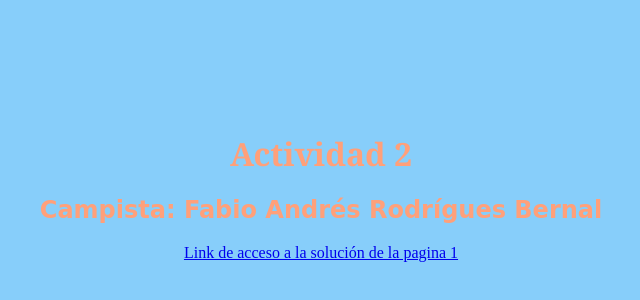
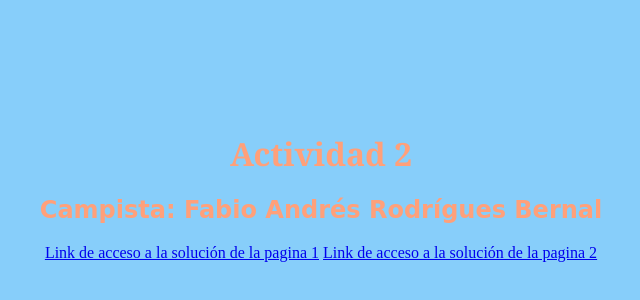
Before and after one commit to andresnitro5/analisis_act2_bd_titanic, a plain HTML site: page index.html in a window 1280 px wide. Shown: the part 214-514 px from the top of the page, without its empty margins (319-959 px from the left). Drawn offline with Linux system fonts and the light colour scheme.

Commit message:
Se agrego el link de acceso a la pagina 2

```diff
--- a/index.html
+++ b/index.html
@@ -12,6 +12,8 @@
         <h2>Campista: Fabio Andrés Rodrígues Bernal</h2>
         <a href="https://docs.google.com/document/d/1tphoxu0untjYvVv5mQaia9ut2y-hD8dk/edit?usp=shari
         ng&ouid=110735837612037291643&rtpof=true&sd=true" target="_blank">Link de acceso a la solución de la pagina 1</a>
+        <a href="https://docs.google.com/document/d/1pV88bwBpIsyIXLcIQ8XbiloWlXLERmM0/edit?usp=shari
+        ng&ouid=110735837612037291643&rtpof=true&sd=true" target="_blank">Link de acceso a la solución de la pagina 2</a>
     </div>
 </body>
 </html>
```
